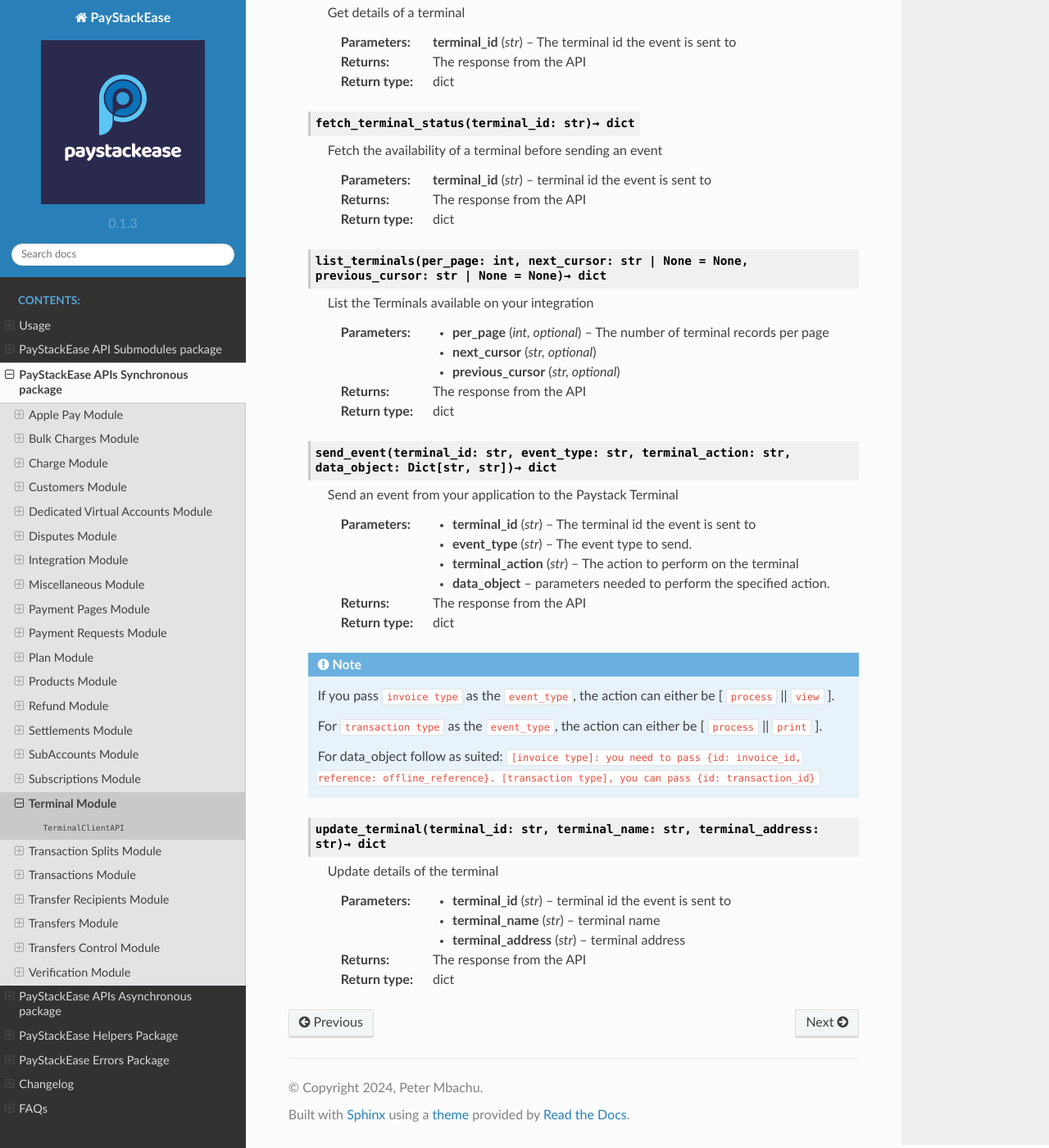
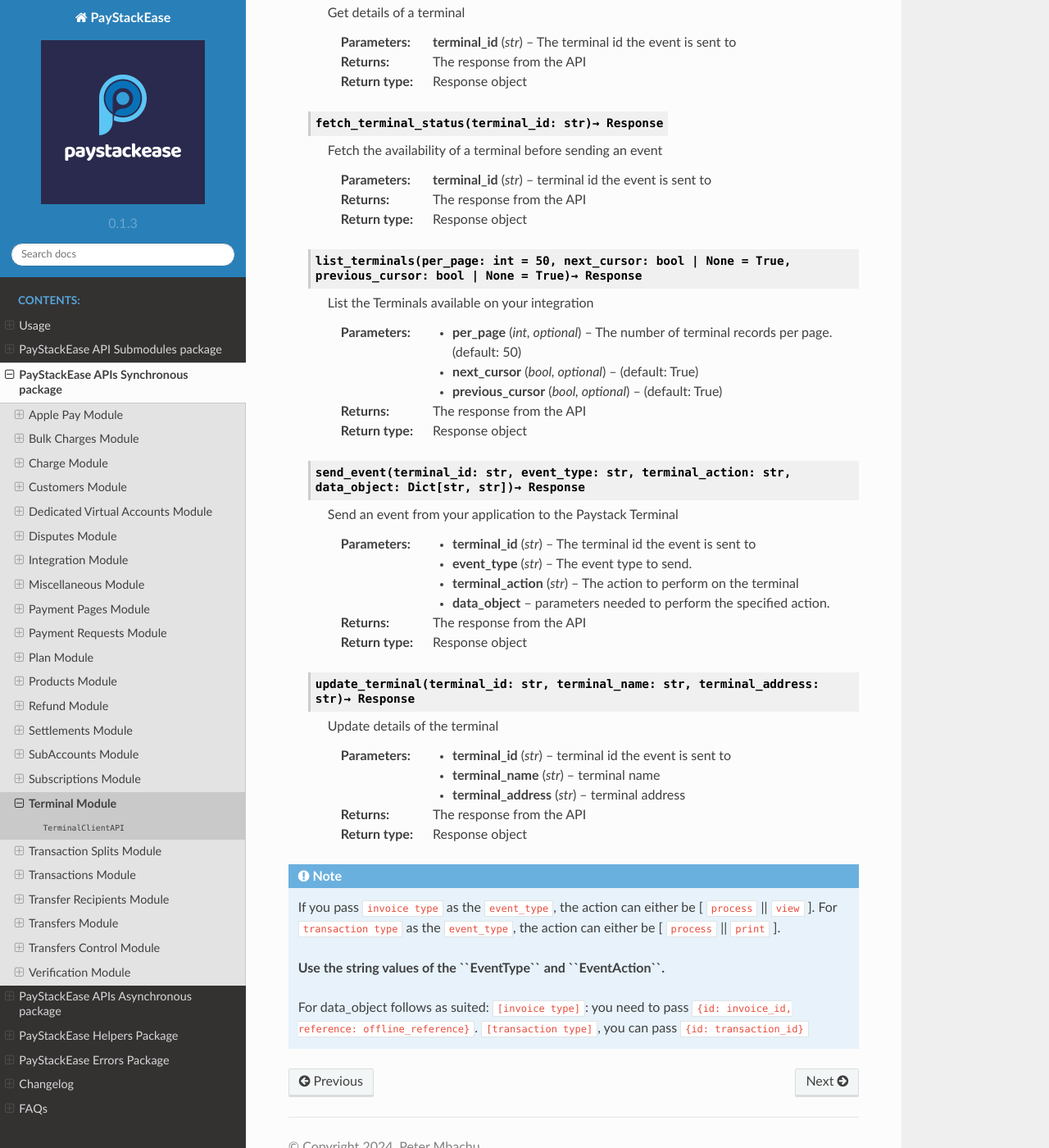
Before and after one commit to cla-bit/PayStackEase, a Sphinx documentation site: the page built from docs/source/terminal.rst, in a window 1280 px wide and 1400 px high, scrolled down 929 px. Shown: the whole window at 82% size. Built offline with Sphinx 7.4.7 and the Read the Docs theme 2.0.0, drawn with Linux system fonts in a browser that asks for light colours; some of the changed text lies outside the part shown.

Commit message:
updated documentation for terminals: sync and async

```diff
--- a/docs/source/terminal.rst
+++ b/docs/source/terminal.rst
@@ -6,7 +6,7 @@
 
 Wrapper for Paystack Terminal APIs. The Terminal API allows you to build delightful in-person payment experiences.
 
-----------------------------------------------------
+-------------
 
 .. py:class:: TerminalClientAPI(secret_key: str = None)
 
@@ -14,7 +14,7 @@
 
     Paystack Terminal API Reference: `Terminal`_
 
-    .. py:method:: commission_terminal(serial_number: str)→ dict
+    .. py:method:: commission_terminal(serial_number: str)→ Response
 
         Activate debug device by linking it to your integration
 
@@ -22,9 +22,9 @@
         :type serial_number: str
 
         :return: The response from the API
-        :rtype: dict
+        :rtype: Response object
 
-    .. py:method:: decommission_terminal(serial_number: str)→ dict
+    .. py:method:: decommission_terminal(serial_number: str)→ Response
 
         Deactivate debug device by unlinking it from your integration
 
@@ -32,9 +32,9 @@
         :type serial_number: str
 
         :return: The response from the API
-        :rtype: dict
+        :rtype: Response object
 
-    .. py:method:: fetch_event_status(terminal_id: str, event_id: str)→ dict
+    .. py:method:: fetch_event_status(terminal_id: str, event_id: str)→ Response
 
         Fetch details of a specific event status sent to the terminal
 
@@ -44,9 +44,9 @@
         :type event_id: str
 
         :return: The response from the API
-        :rtype: dict
+        :rtype: Response object
 
-    .. py:method:: fetch_terminal(terminal_id: str)→ dict
+    .. py:method:: fetch_terminal(terminal_id: str)→ Response
 
         Get details of a terminal
 
@@ -54,9 +54,9 @@
         :type terminal_id: str
 
         :return: The response from the API
-        :rtype: dict
+        :rtype: Response object
 
-    .. py:method:: fetch_terminal_status(terminal_id: str)→ dict
+    .. py:method:: fetch_terminal_status(terminal_id: str)→ Response
 
         Fetch the availability of a terminal before sending an event
 
@@ -64,23 +64,23 @@
         :type terminal_id: str
 
         :return: The response from the API
-        :rtype: dict
+        :rtype: Response object
 
-    .. py:method:: list_terminals(per_page: int, next_cursor: str | None = None, previous_cursor: str | None = None)→ dict
+    .. py:method:: list_terminals(per_page: int = 50, next_cursor: bool | None = True, previous_cursor: bool | None = True)→ Response
 
         List the Terminals available on your integration
 
-        :param per_page: The number of terminal records per page
+        :param per_page: The number of terminal records per page. (default: 50)
         :type per_page: int, optional
-        :param next_cursor:
-        :type next_cursor: str, optional
-        :param previous_cursor:
-        :type previous_cursor: str, optional
+        :param next_cursor: (default: True)
+        :type next_cursor: bool, optional
+        :param previous_cursor: (default: True)
+        :type previous_cursor: bool, optional
 
         :return: The response from the API
-        :rtype: dict
+        :rtype: Response object
 
-    .. py:method:: send_event(terminal_id: str, event_type: str, terminal_action: str, data_object: Dict[str, str])→ dict
+    .. py:method:: send_event(terminal_id: str, event_type: str, terminal_action: str, data_object: Dict[str, str])→ Response
 
         Send an event from your application to the Paystack Terminal
 
@@ -93,17 +93,9 @@
         :param data_object: parameters needed to perform the specified action.
 
         :return: The response from the API
-        :rtype: dict
+        :rtype: Response object
 
-    .. note::
-
-        If you pass ``invoice type`` as the ``event_type``, the action can either be [ ``process`` || ``view`` ].
-
-        For ``transaction type`` as the ``event_type``, the action can either be [ ``process`` || ``print`` ].
-
-        For data_object follow as suited: ``[invoice type]: you need to pass {id: invoice_id, reference: offline_reference}. [transaction type], you can pass {id: transaction_id}``
-
-    .. py:method:: update_terminal(terminal_id: str, terminal_name: str, terminal_address: str)→ dict
+    .. py:method:: update_terminal(terminal_id: str, terminal_name: str, terminal_address: str)→ Response
 
         Update details of the terminal
 
@@ -115,7 +107,16 @@
         :type terminal_address: str
 
         :return: The response from the API
-        :rtype: dict
+        :rtype: Response object
+
+.. note::
+
+    If you pass ``invoice type`` as the ``event_type``, the action can either be [ ``process`` || ``view`` ].
+    For ``transaction type`` as the ``event_type``, the action can either be [ ``process`` || ``print`` ].
+
+    **Use the string values of the ``EventType`` and ``EventAction``.**
+
+    For data_object follows as suited: ``[invoice type]``: you need to pass ``{id: invoice_id, reference: offline_reference}``. ``[transaction type]``, you can pass ``{id: transaction_id}``
 
 
 .. _Terminal: https://paystack.com/docs/api/terminal/
```
Also changed, not shown: docs/source/aterminal.rst (+31 -30 lines).
